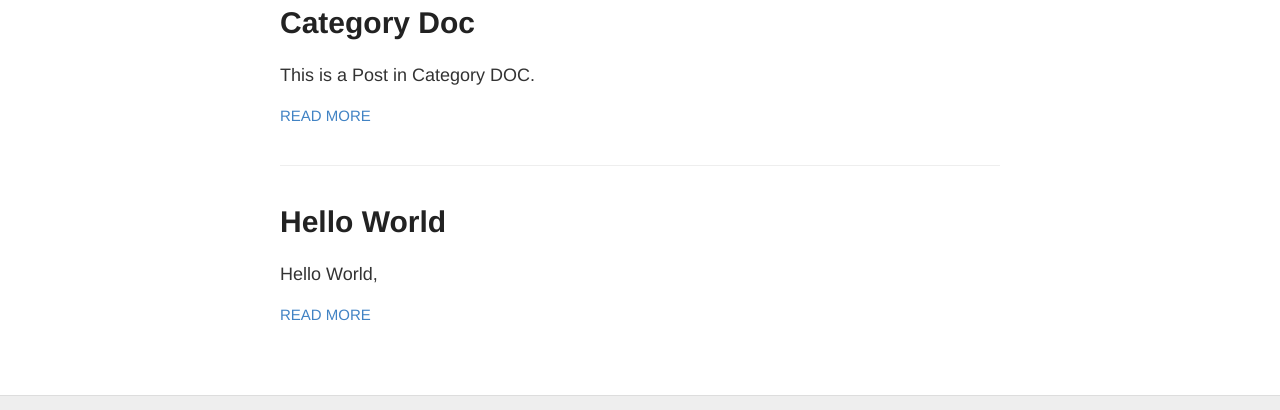
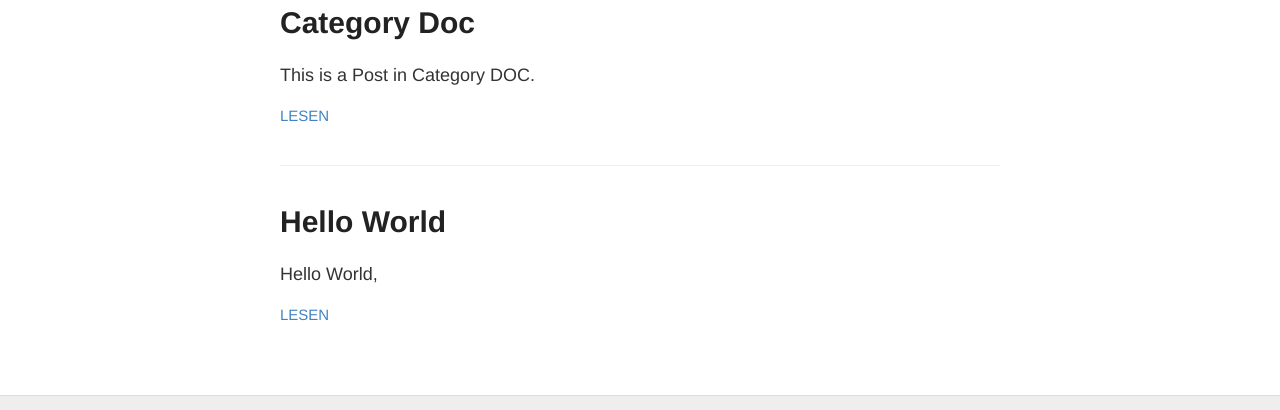
Before and after one commit to S2030c/blogtemplate, a Jekyll site: the page built from index.html, in a window 1280 px wide. Shown: the part 207-617 px from the top of the page. Built offline with Jekyll 4.4.1, drawn with Linux system fonts in a browser that asks for light colours.

Commit message:
Update index.html

```diff
--- a/index.html
+++ b/index.html
@@ -12,7 +12,7 @@ layout: default
         {{ post.excerpt }}
       </div>
 
-      <a href="{{ site.baseurl }}{{ post.url }}" class="read-more">Read More</a>
+      <a href="{{ site.baseurl }}{{ post.url }}" class="read-more">Lesen</a>
     </article>
   {% endfor %}
 </div>
```
